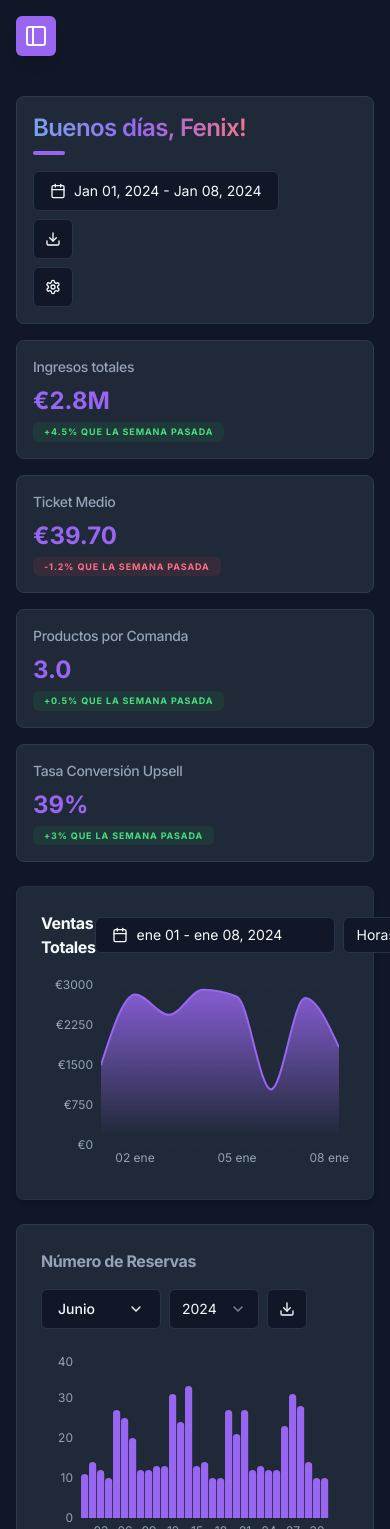
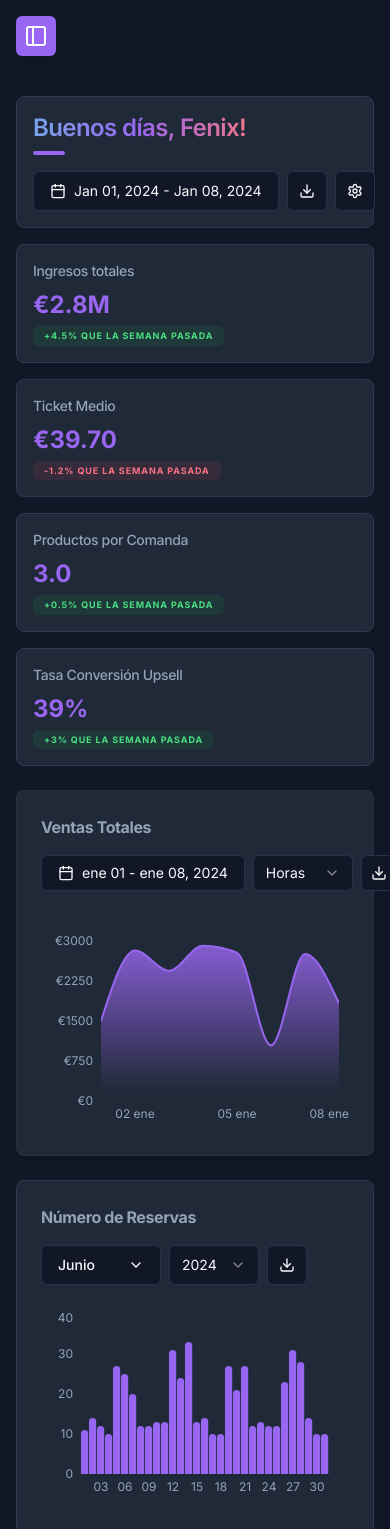
Before and after one commit to Camarai-official/app.camarai.es, a Next.js app: page / in a window 390 px wide. Shown: the top 1529 px of the page. Built offline with nearby package versions, Linux system fonts and the light colour scheme.

Commit message:
modified sales-chart

```diff
--- a/src/app/page.tsx
+++ b/src/app/page.tsx
@@ -243,7 +243,7 @@ export default function Home() {
             <PageHeader
                 title={<>Buenos días, {user?.firstName || 'Fenix'}!</>}
                 actions={
-                    <div className="flex flex-col items-stretch gap-2 sm:flex-row sm:items-center">
+                    <div className="flex items-stretch gap-2 flex-row sm:items-center">
                         <CalendarDateRangePicker date={date} setDate={setDate} />
 
                         <Button
--- a/src/components/charts/sales-chart.tsx
+++ b/src/components/charts/sales-chart.tsx
@@ -122,10 +122,10 @@ export function SalesChart({ globalDate }: { globalDate?: DateRange }) {
   };
 
   return (
-    <Card className="col-span-1 lg:col-span-2 flex flex-col h-full shadow-md border-border/50">
-      <CardHeader className="flex flex-row items-center justify-between space-y-0 pb-4">
-        <div className="flex flex-col gap-1">
-          <CardTitle className="text-base font-bold text-foreground flex items-center gap-2">
+    <Card className="col-span-1 lg:col-span-2 flex flex-col h-full shadow-md border-border/50 gap-4">
+      <CardHeader className="flex flex-row items-center justify-between space-y-0">
+        <div className="flex flex-col gap-4">
+          <CardTitle className="text-base font-bold text-muted-foreground flex items-center gap-2">
             Ventas Totales
             {isDetached && (
               <Button
@@ -139,7 +139,6 @@ export function SalesChart({ globalDate }: { globalDate?: DateRange }) {
               </Button>
             )}
           </CardTitle>
-        </div>
 
         <div className="flex items-center gap-2">
 
@@ -149,7 +148,7 @@ export function SalesChart({ globalDate }: { globalDate?: DateRange }) {
               <Button
                 variant="outline"
                 className={cn(
-                  "w-[240px] justify-start text-left font-normal h-9",
+                  "justify-start text-left font-normal h-9",
                   !date && "text-muted-foreground"
                 )}
               >
@@ -200,6 +199,7 @@ export function SalesChart({ globalDate }: { globalDate?: DateRange }) {
             <Download className="h-4 w-4" />
           </Button>
         </div>
+                </div>
       </CardHeader>
 
       <CardContent className="flex-1 w-full min-h-[200px]">
```
